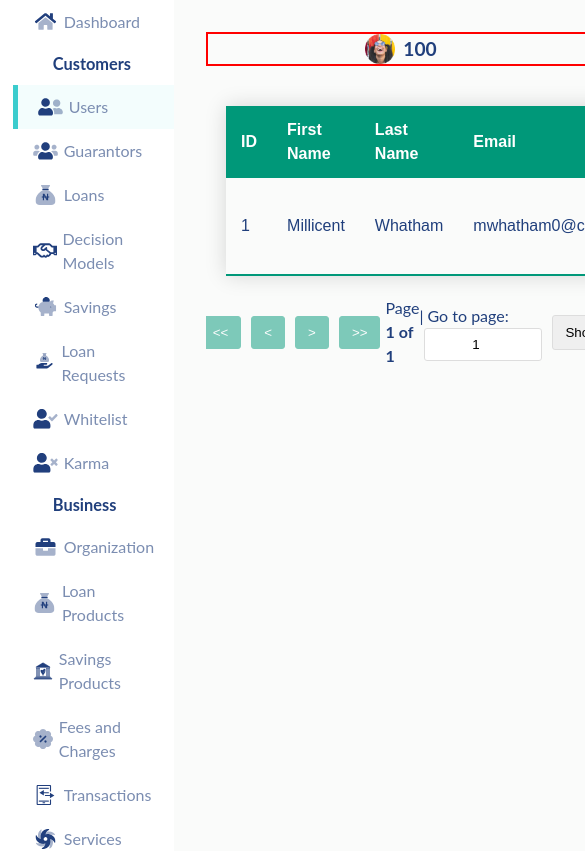
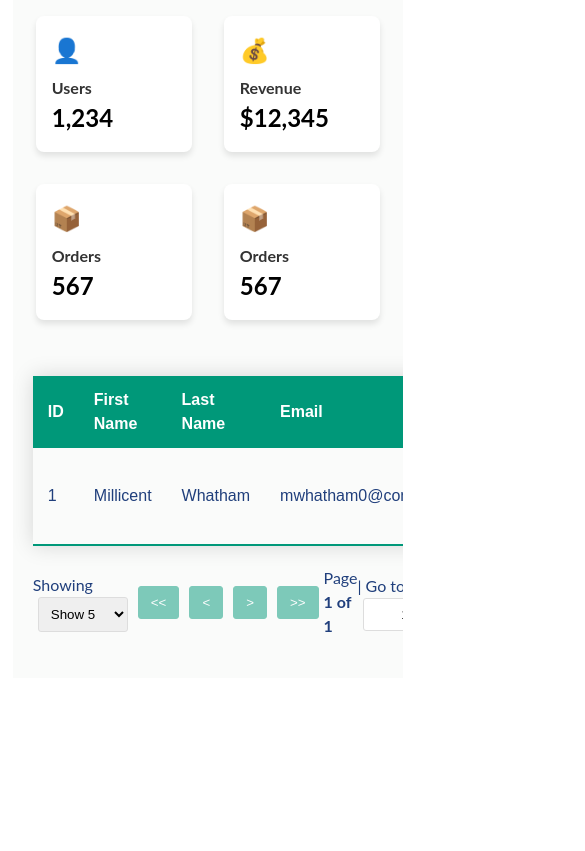
Before and after one commit to izik4004/fe-test, a Next.js app: page /users in a window 390 px wide. Shown: the top 851 px of the page, 585 px wide, since content can reach past the window. Built offline with nearby package versions, Linux system fonts and the light colour scheme.

Commit message:
added the statistic card

```diff
--- a/app/(root)/layout.tsx
+++ b/app/(root)/layout.tsx
@@ -15,9 +15,9 @@ export default function RootLayout({
         <Navbar />
       </div>
       <div className="container__wrapper">
-        {/* <div className=""> */}
+        <div className="sidebar__wrapper">
           <Sidebar />
-        {/* </div> */}
+        </div>
 
         <div className="main_section">
           {children}
--- a/app/(root)/users/page.tsx
+++ b/app/(root)/users/page.tsx
@@ -4,6 +4,7 @@ import React from 'react'
 import fakeData from '../../../MOCK_DATA.json';
 import Stats from '@/components/stat/Stats';
 import userIcon from '../../../public/avatar.png';
+import StatCard from '@/components/stat/Stats';
 
 const page = () => {
   const data = React.useMemo(() => fakeData as Person[], []);
@@ -43,8 +44,11 @@ const page = () => {
   );
   return (
     <div>
-      <div>
-        <Stats count={userCount} iconUrl={userIcon} />
+      <div className="stat-cards">
+        <StatCard title="Users" value="1,234" icon="👤" />
+        <StatCard title="Revenue" value="$12,345" icon="💰" />
+        <StatCard title="Orders" value="567" icon="📦" />
+        <StatCard title="Orders" value="567" icon="📦" />
       </div>
       <Table columns={columns} data={data} />
     </div>
--- a/app/globals.scss
+++ b/app/globals.scss
@@ -21,7 +21,7 @@ html {
 }
 
 body {
-    // box-sizing: border-box;
+    box-sizing: border-box;
     overflow-x: hidden;
     line-height: 1.5;
     font-family: "Lato", sans-serif;
@@ -47,8 +47,36 @@ body {
     // overflow-y: hidden;
     // position: relative;
     // margin-bottom: 20px;
+    @media (max-width: 768px) {
+            padding: 0rem;
+        }
 }
 
+.stat-cards {
+    display: flex;
+    justify-content: space-between;
+
+    flex-wrap: wrap;
+    // width: 100%;
+    align-items: center;
+    // flex-direction: row;
+    @media (max-width: 768px) {
+            justify-content: center;
+
+        }
+}
+
+  .sidebar__wrapper {
+    @media (max-width: 576px) {
+            .sidebar {
+                display: none;
+
+            }
+     }
+      @media (max-width: 768px) {
+          display: none;
+      }
+  }
 
 @include respond(tab-land) {
     padding-inline: 1.5rem;
--- a/components/sidebar/Sidebar.scss
+++ b/components/sidebar/Sidebar.scss
@@ -50,4 +50,17 @@
             /* Background of the scrollbar thumb on hover */
         }
     }
+
+         @media (max-width: 576px) {
+             .sidebar {
+                 display: none;
+
+             }
+         }
+        @media (max-width: 768px) {
+            .sidebar {
+                display: none;
+
+            }
+        }
 }
--- a/components/stat/Stats.scss
+++ b/components/stat/Stats.scss
@@ -1,25 +1,57 @@
-// Stats.scss
-
-.stats {
+// src/StatCard.scss
+.stat-card {
     display: flex;
     align-items: center;
-    justify-content: center;
-    gap: 8px;
-    font-size: 1.2rem;
-    border: 2px solid red;
+    background-color: #fff;
+    border-radius: 8px;
+    box-shadow: 0 4px 6px rgba(0, 0, 0, 0.1);
+    padding: 16px;
+    width: 18%;
+    margin: 16px;
+    transition: transform 0.3s ease;
 
-    .icon {
-        width: 30px;
-        height: 30px;
-
-        img {
-            width: 100%;
-            height: 100%;
-            object-fit: contain;
-        }
+    &:hover {
+        transform: translateY(-5px);
     }
 
-    .count {
+    &__icon {
+        font-size: 24px;
+        margin-right: 16px;
+    }
+
+    &__info {
+        display: flex;
+        flex-direction: column;
+    }
+
+    &__title {
+        font-size: 16px;
+        color: #333;
+    }
+
+    &__value {
+        font-size: 24px;
         font-weight: bold;
+        color: #000;
     }
 }
+
+@media (max-width: 576px) {
+    .stat-card {
+        flex-direction: column;
+        width: 100%;
+        align-items: flex-start;
+    }
+}
+
+@media (max-width: 768px) {
+    .stat-card {
+        flex-direction: column;
+        width: 40%;
+        align-items: flex-start;
+    }
+
+    .stat-card__icon {
+        margin-bottom: 8px;
+    }
+}
--- a/components/stat/Stats.tsx
+++ b/components/stat/Stats.tsx
@@ -1,24 +1,24 @@
-// Stats.tsx
+// src/StatCard.tsx
 import React from 'react';
 import './Stats.scss';
-import Image, { StaticImageData } from 'next/image'
 
-interface StatsProps {
-    count: number;
-    iconUrl: string | StaticImageData;
+interface StatCardProps {
+    title: string;
+    value: string;
+    icon: React.ReactNode;
 }
 
-const Stats: React.FC<StatsProps> = ({ count, iconUrl }) => {
+const StatCard: React.FC<StatCardProps> = ({ title, value, icon }) => {
     return (
-        <div className="stats">
-            <div className="icon">
-                <Image src={iconUrl} alt="Icon" width={ 20} height={20} />
-            </div>
-            <div className="count">
-                <span>{count}</span>
+        <div className="stat-card">
+
+            <div className="stat-card__info">
+                <div className="stat-card__icon">{icon}</div>
+                <h3 className="stat-card__title">{title}</h3>
+                <p className="stat-card__value">{value}</p>
             </div>
         </div>
     );
 };
 
-export default Stats;
+export default StatCard;
--- a/components/table/Pagination.tsx
+++ b/components/table/Pagination.tsx
@@ -48,6 +48,21 @@ const Pagination: React.FC<PaginationProps> = ({
 
     return (
         <div className="pagination">
+            <span>
+                Showing
+            <select
+                value={pageSize}
+                onChange={(e) => {
+                    setPageSize(Number(e.target.value));
+                }}
+            >
+                {[5, 10, 20, 30, 40, 50].map((size) => (
+                    <option key={size} value={size}>
+                        Show {size}
+                    </option>
+                ))}
+                </select>
+            </span>
             <button onClick={() => gotoPage(0)} disabled={!canPreviousPage}>
                 {'<<'}
             </button>
--- a/components/table/Table.scss
+++ b/components/table/Table.scss
@@ -5,6 +5,9 @@
     margin: 0 auto;
     padding: 20px;
     overflow-x: auto;
+@media (max-width: 768px) {
+        width: auto;
+    }
 
     table {
         width: 100%;
@@ -77,7 +80,7 @@
 
     .pagination {
         display: flex;
-        justify-content: center;
+        justify-content: space-between;
         align-items: center;
         margin: 20px 0;
 
```
